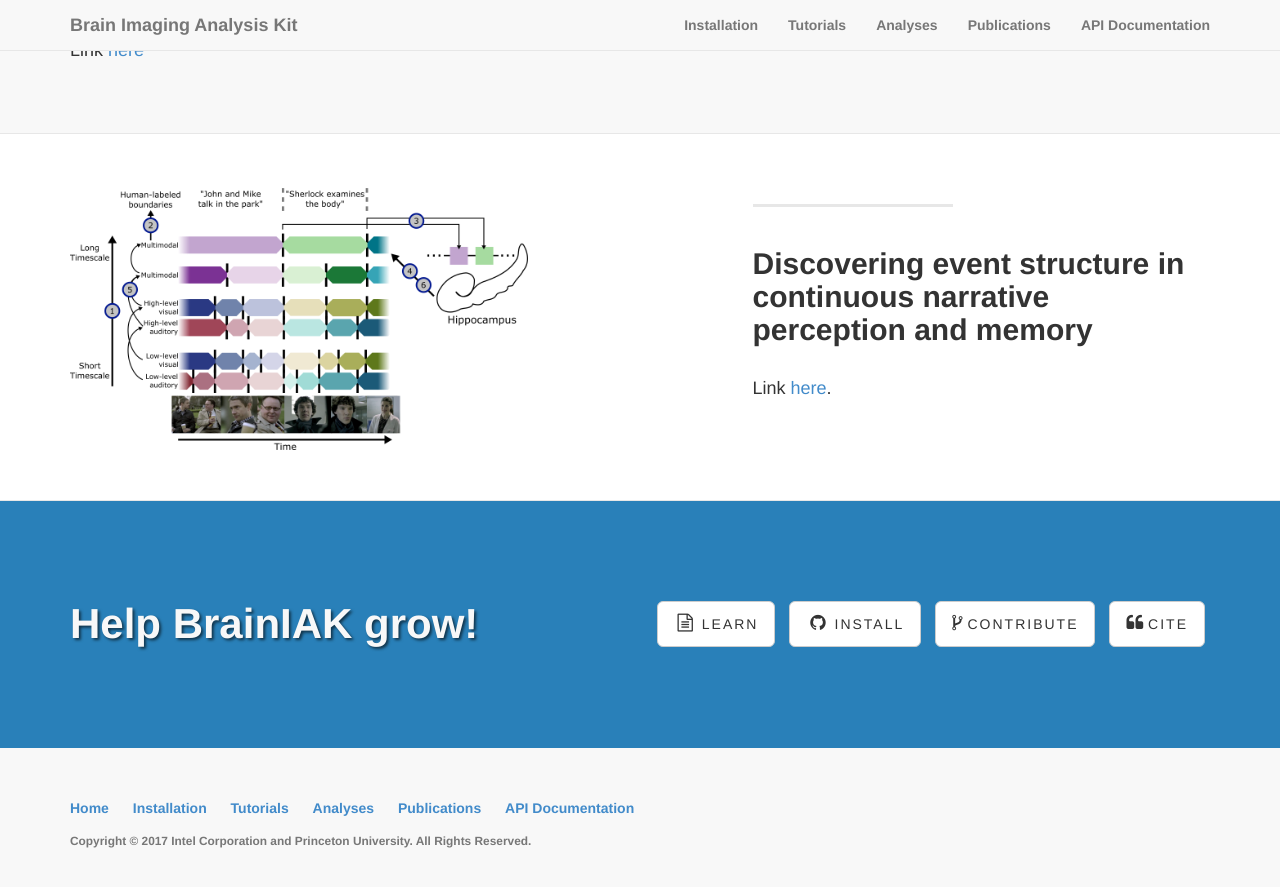
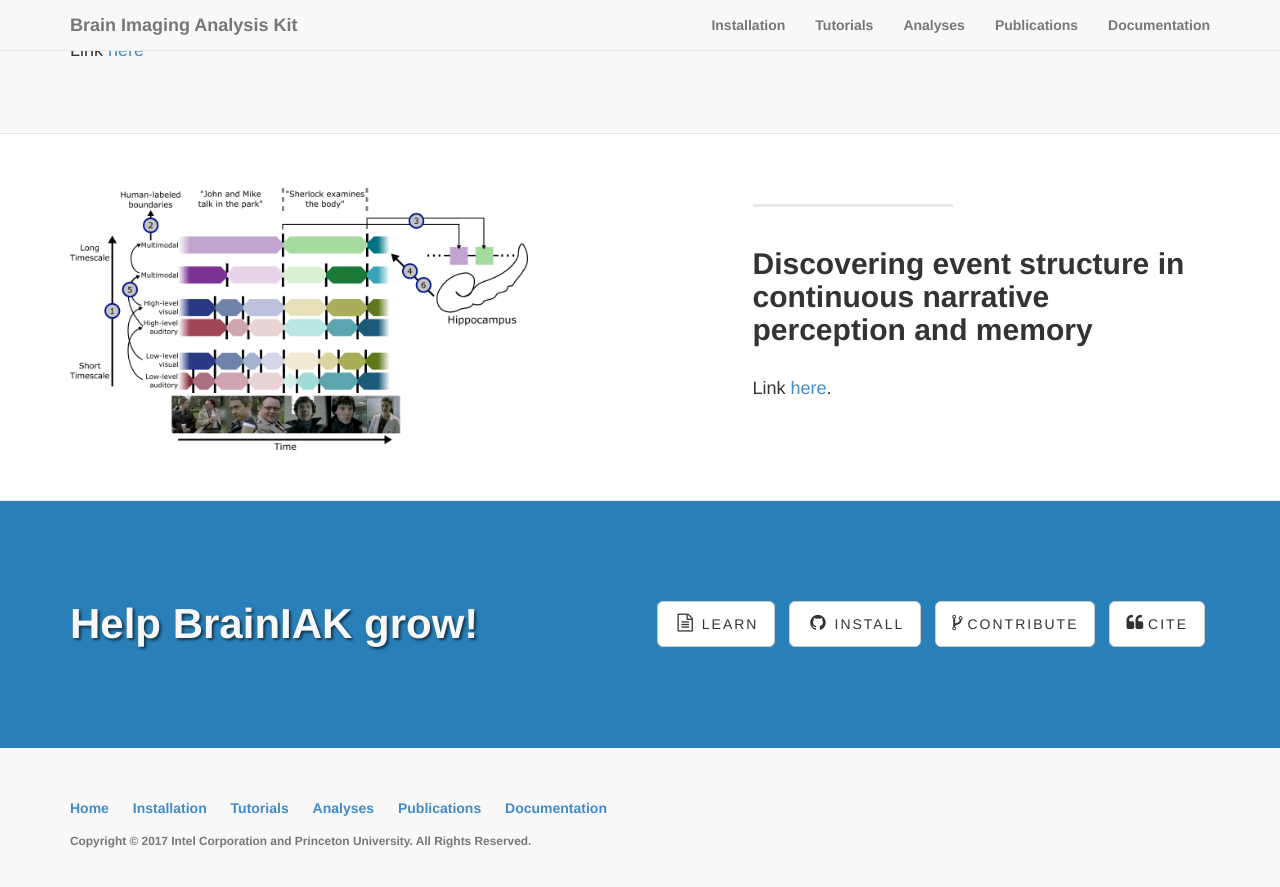
Before and after one commit to manojneuro/brainiak.github.io, a Jekyll site: the page built from index.html, in a window 1280 px wide and 900 px high, scrolled down 907 px. Shown: the top 887 px of the window. Built offline with Jekyll 4.4.1, drawn with Linux system fonts in a browser that asks for light colours.

Commit message:
Update repo and docs links

```diff
--- a/_includes/links.html
+++ b/_includes/links.html
@@ -1,16 +1,16 @@
 <li>
-  <a href="https://github.com/IntelPNI/brainiak">Installation</a>
+  <a href="https://github.com/brainiak/brainiak">Installation</a>
 </li>
 <li>
-  <a href="https://github.com/IntelPNI/brainiak/tree/master/examples">Tutorials</a>
+  <a href="https://github.com/brainiak/brainiak/tree/master/examples">Tutorials</a>
 </li>
 <li>
-  <a href="https://github.com/IntelPNI/brainiak/tree/master/brainiak">Analyses</a>
+  <a href="https://github.com/brainiak/brainiak/tree/master/brainiak">Analyses</a>
 </li>
 </li>
 <li>
   <a href="/publications">Publications</a>
 </li>
 <li>
-    <a href="http://pythonhosted.org/brainiak/">API Documentation</a>
+    <a href="/docs">Documentation</a>
 </li>
```
